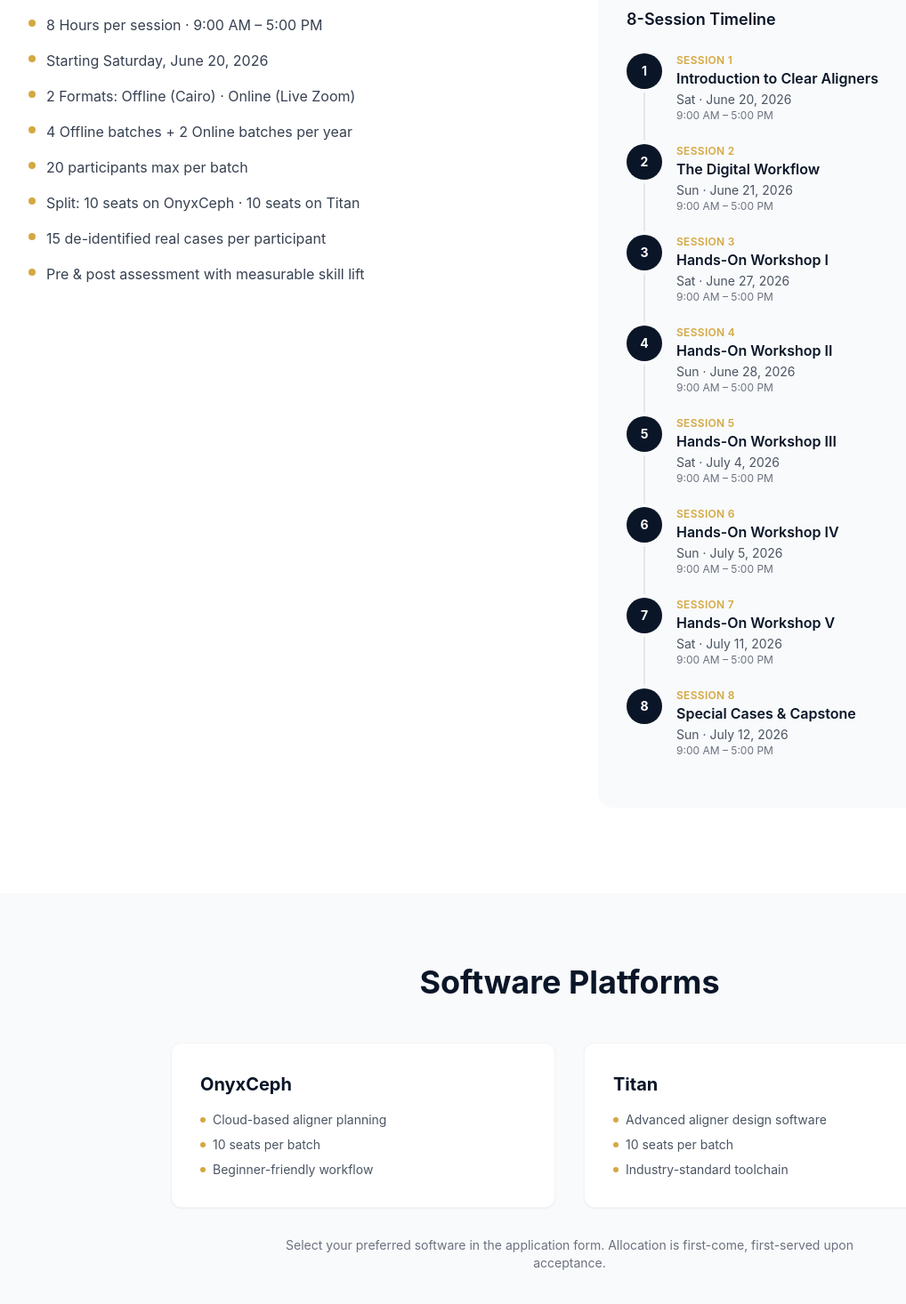
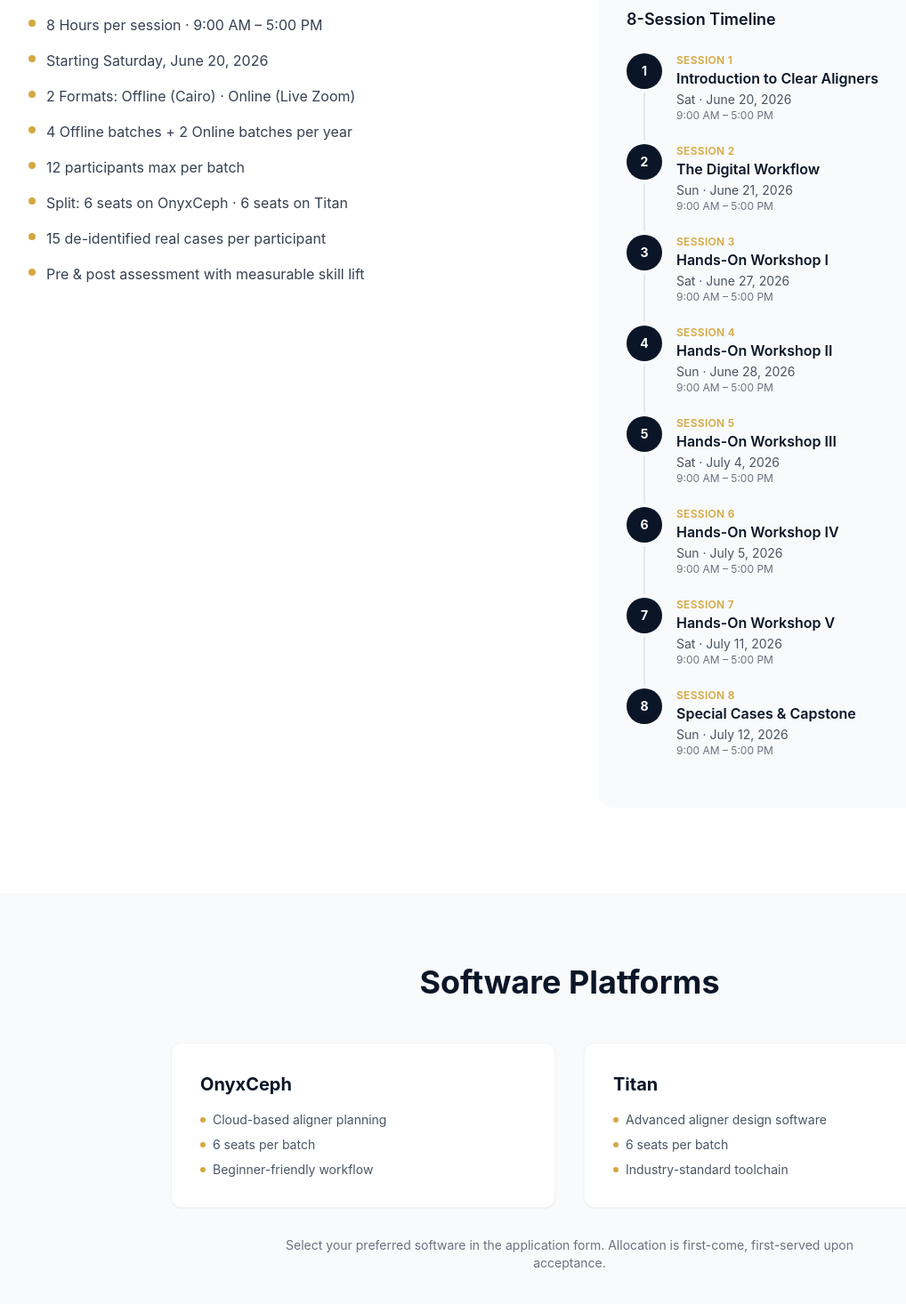
Before and after one commit to assem-cmyk/kline-academy, a Next.js app: page / in a window 1280 px wide. Shown: the part 1212-2678 px from the top of the page at 89% size, without its empty margins (0-1018 px from the left). Built offline with nearby package versions, Linux system fonts and the light colour scheme.

Commit message:
Reduce first batch size from 20 to 12 seats (6 OnyxCeph + 6 Titan)

```diff
--- a/src/components/Hero.tsx
+++ b/src/components/Hero.tsx
@@ -27,7 +27,7 @@
 
         <div className="inline-flex items-center gap-2 bg-white/10 backdrop-blur-sm px-6 py-3 rounded-full">
           <span className="text-sm text-gray-300">
-            Next Batch: June 20 – July 12, 2026 &middot; Cairo &middot; 20 Seats
+            Next Batch: June 20 – July 12, 2026 &middot; Cairo &middot; 12 Seats
           </span>
         </div>
       </div>
--- a/src/components/ProgramOverview.tsx
+++ b/src/components/ProgramOverview.tsx
@@ -4,8 +4,8 @@
   'Starting Saturday, June 20, 2026',
   '2 Formats: Offline (Cairo) · Online (Live Zoom)',
   '4 Offline batches + 2 Online batches per year',
-  '20 participants max per batch',
-  'Split: 10 seats on OnyxCeph · 10 seats on Titan',
+  '12 participants max per batch',
+  'Split: 6 seats on OnyxCeph · 6 seats on Titan',
   '15 de-identified real cases per participant',
   'Pre & post assessment with measurable skill lift',
 ]
--- a/src/components/RegistrationForm.tsx
+++ b/src/components/RegistrationForm.tsx
@@ -311,8 +311,8 @@
           <Label htmlFor="software">Software Preference *</Label>
           <div className="grid grid-cols-1 sm:grid-cols-3 gap-3 mt-2">
             {[
-              { value: 'OnyxCeph', label: 'OnyxCeph', desc: 'Cloud-based · 10 seats per batch' },
-              { value: 'Titan', label: 'Titan', desc: 'Advanced design · 10 seats per batch' },
+              { value: 'OnyxCeph', label: 'OnyxCeph', desc: 'Cloud-based · 6 seats per batch' },
+              { value: 'Titan', label: 'Titan', desc: 'Advanced design · 6 seats per batch' },
               { value: 'No preference', label: 'No preference', desc: 'Assign me based on availability' },
             ].map((opt) => (
               <button
@@ -332,7 +332,7 @@
           </div>
           <FieldError field="software" />
           <p className="text-gray-400 text-xs mt-2">
-            Each batch has 10 seats per software. Allocation is first-come, first-served upon acceptance.
+            Each batch has 6 seats per software. Allocation is first-come, first-served upon acceptance.
           </p>
         </div>
       </div>
--- a/src/components/SoftwareSection.tsx
+++ b/src/components/SoftwareSection.tsx
@@ -1,11 +1,11 @@
 const software = [
   {
     name: 'OnyxCeph',
-    features: ['Cloud-based aligner planning', '10 seats per batch', 'Beginner-friendly workflow'],
+    features: ['Cloud-based aligner planning', '6 seats per batch', 'Beginner-friendly workflow'],
   },
   {
     name: 'Titan',
-    features: ['Advanced aligner design software', '10 seats per batch', 'Industry-standard toolchain'],
+    features: ['Advanced aligner design software', '6 seats per batch', 'Industry-standard toolchain'],
   },
 ]
 
```
